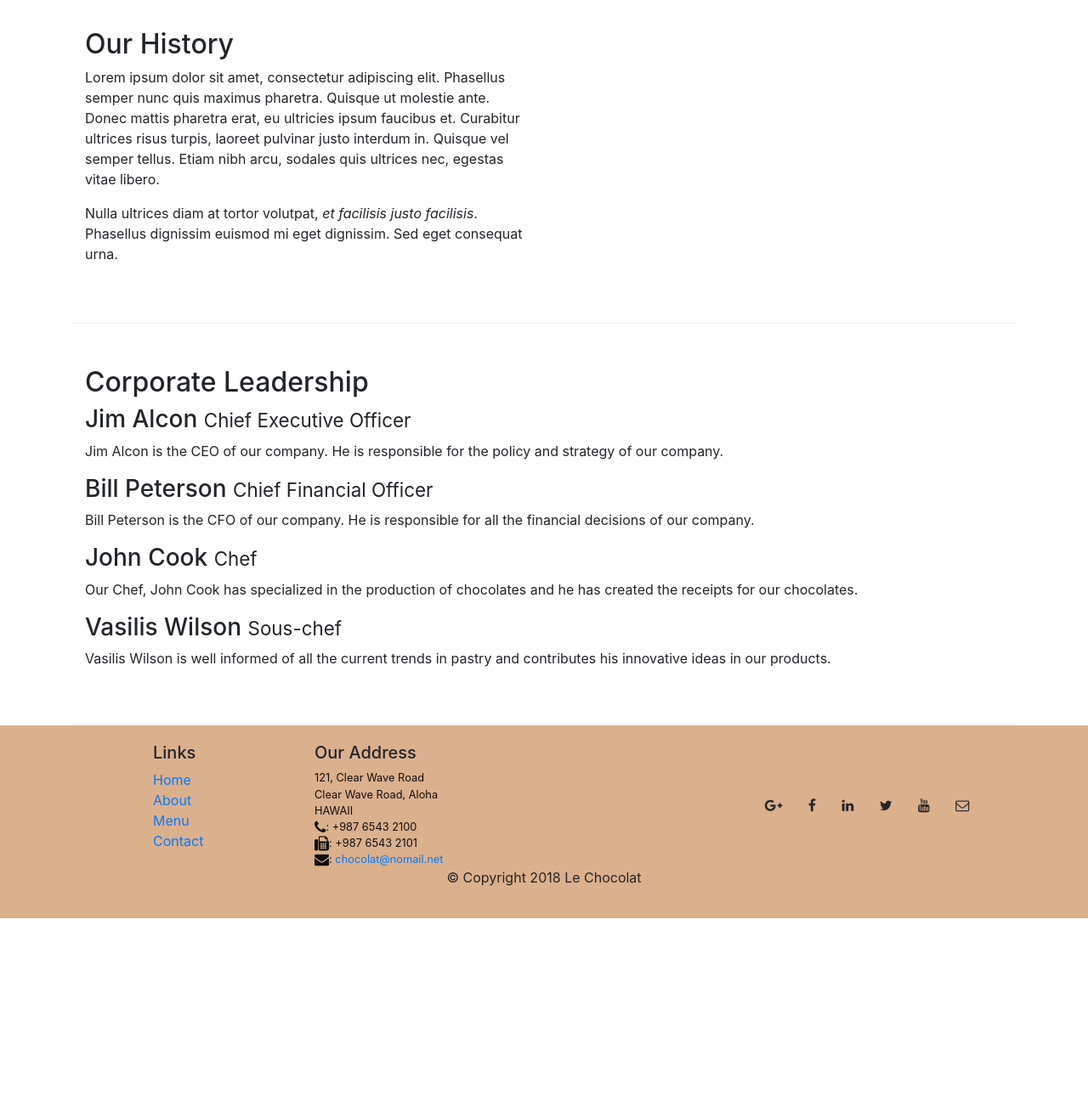
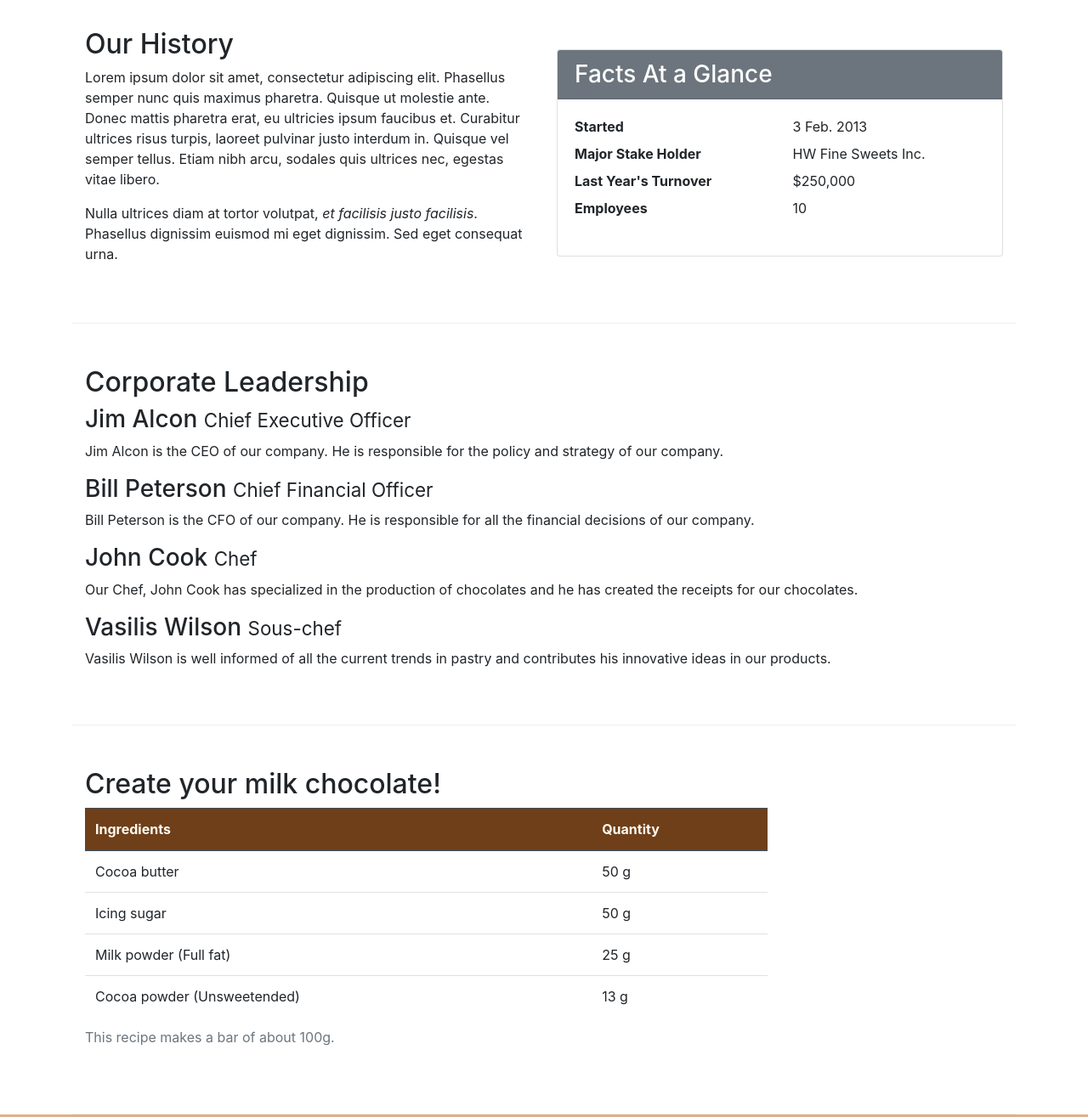
Before and after one commit to dilhanaslamaci/leChocolat_afternoon, a website: page aboutus.html in a window 1280 px wide. Shown: the part 460-1775 px from the top of the page at 85% size. Before the commit the page ends 1541 px from the top, so only its background shows below. Drawn offline with nearby package versions, Linux system fonts and the light colour scheme.

Commit message:
Tables and Cards

```diff
--- a/aboutus.html
+++ b/aboutus.html
@@ -77,13 +77,23 @@
                 <p>Nulla ultrices diam at tortor volutpat, <em>et facilisis justo facilisis</em>. Phasellus dignissim euismod mi eget dignissim. Sed eget consequat urna. </p>
             </div>
             <div class="col col-sm">
+                <div class="card">
+                    <h3 class="card-header bg-secondary text-white">Facts At a Glance</h3>
+                    <div class="card-body">
+                        <dl class="row">
+                            <dt class="col-6">Started</dt>
+                            <dd class="col-6">3 Feb. 2013</dd>
+                            <dt class="col-6">Major Stake Holder</dt>
+                            <dd class="col-6">HW Fine Sweets Inc.</dd>
+                            <dt class="col-6">Last Year's Turnover</dt>
+                            <dd class="col-6">$250,000</dd>
+                            <dt class="col-6">Employees</dt>
+                            <dd class="col-6">10</dd>
+                        </dl>
+                    </div>
+                </div>
             </div>
         </div>
-
-
-
-
-
 
         <div class="row row-content align-items-center">
             <div class="col-12">
@@ -98,6 +108,44 @@
                 <p class="d-none d-sm-block">Vasilis Wilson is well informed of all the current trends in pastry and contributes his innovative ideas in our products. </p>
             </div>
        </div>
+       <div class="row row-content">
+        <div class="col-12 col-sm-9">
+        <h2> Create your milk chocolate!</h2>
+        <div class="table-responsive">
+            <table class="table table-hover">
+            <caption>This recipe makes a bar of about 100g.</caption>
+            <thead class="thead-dark">
+            <tr>
+            <th>Ingredients</th>
+            <th>Quantity</th>
+            </tr>
+            </thead>
+            <tbody>
+            <tr >
+            <td>Cocoa butter</td>
+            <td>50 g</td>
+            </tr>
+            <tr>
+            <td>Icing sugar</td>
+            <td>50 g</td>
+            </tr>
+            <tr>
+            <td>Milk powder (Full fat)</td>
+            <td>25 g</td>
+            </tr>
+            <tr>
+            <td>Cocoa powder (Unsweetended)</td>
+            <td>13 g</td>
+            </tr>
+            </tbody>
+            </table>
+            </div>
+
+
+        </div>
+        <div class="col-12 col-sm-3">
+        </div>
+        </div>
 
     </div>
 
--- a/css/styles.css
+++ b/css/styles.css
@@ -31,3 +31,9 @@ body{
     padding:50px 0px 0px 0px;
     z-index:0;
 }
+.table .thead-dark th{
+    color:floralwhite;
+    background-color:#6E3F19
+}
+tr:hover {background-color:#dbb08db0!important
+}
```
